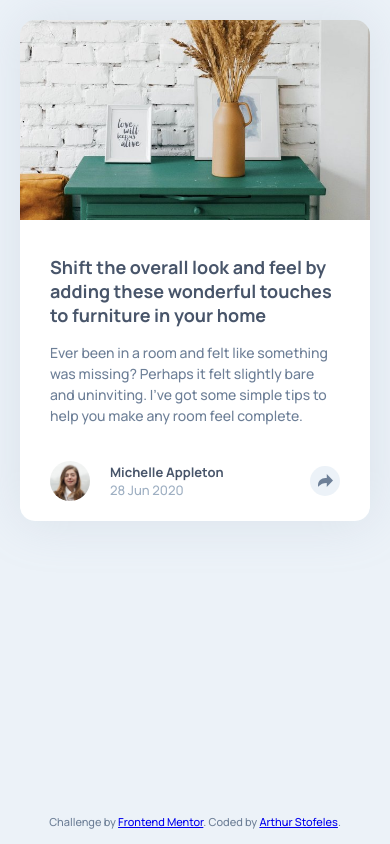
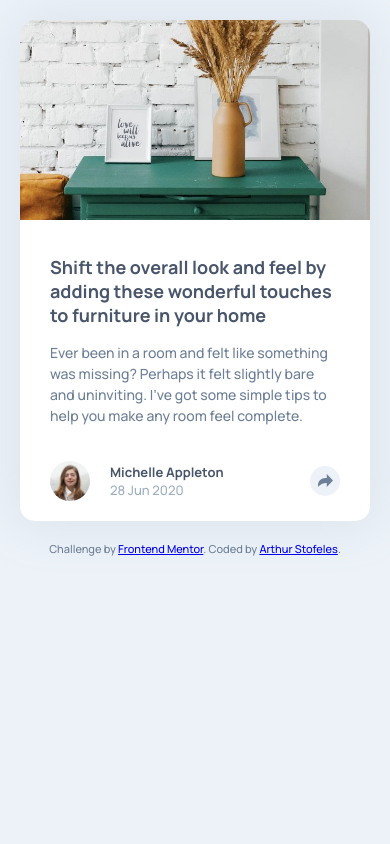
Before and after one commit to arthurstofeles/article-preview-component, a plain HTML site: page index.html in a window 390 px wide. Drawn offline with Linux system fonts and the light colour scheme.

Commit message:
Mobile Adjustments

```diff
--- a/style.css
+++ b/style.css
@@ -267,6 +267,12 @@ h1.title-card {
     .share-mobile {
         padding: 40px 30px;
     }
+
+    .attribution {
+        position: relative;
+        bottom: 10px;
+        margin-top: 10px;
+    }
 }
 
 @media only screen and (max-width: 350px) {
```
